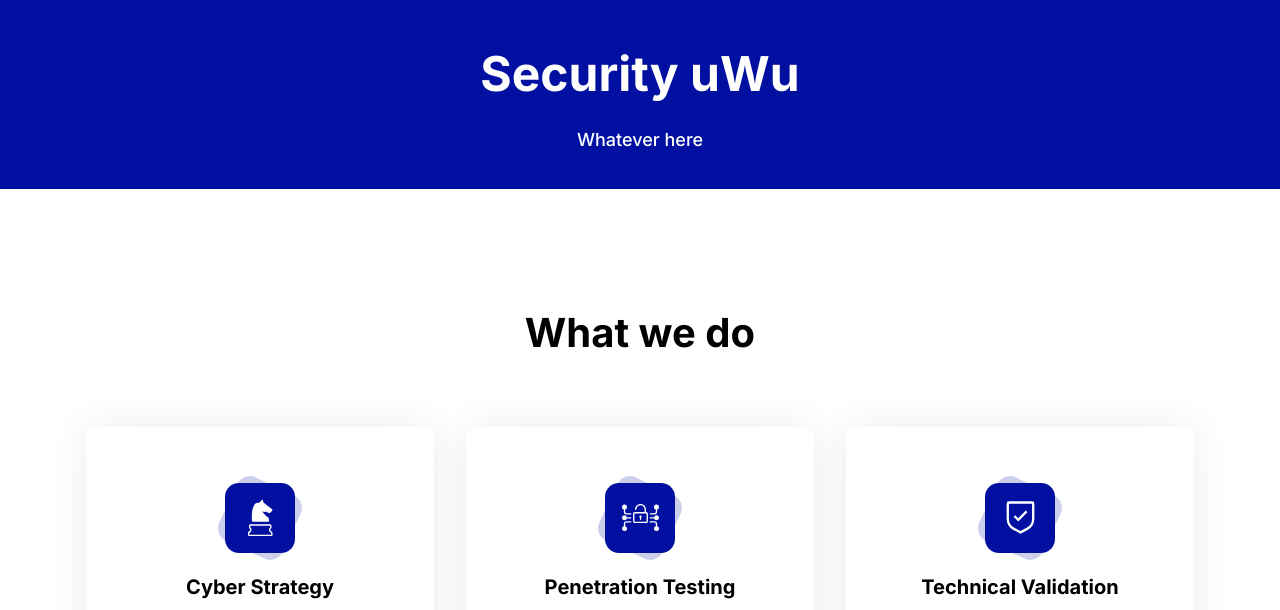
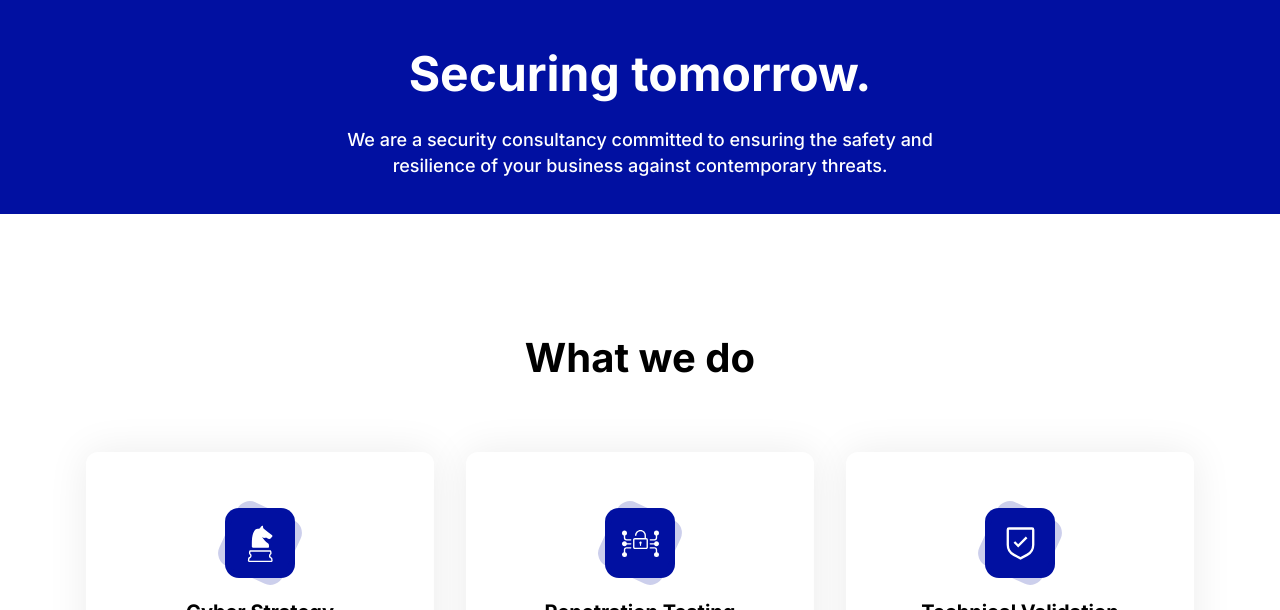
Before and after one commit to farnham-security/farnham-site, a website: page index.html in a window 1280 px wide. Shown: the part 115-725 px from the top of the page. Drawn offline with Linux system fonts and the light colour scheme.

Commit message:
Improve hero section

```diff
--- a/index.html
+++ b/index.html
@@ -54,35 +54,22 @@
         </div>
       </div>
     </div>
-
-    <!-- ====== Hero Section Start -->
-    <div
-      id="home"
-      class="relative overflow-hidden bg-primary pt-[120px] md:pt-[130px] lg:pt-[160px]"
-    >
+    <div id="home" class="bg-primary lg:pt-[160px] md:pt-[130px] overflow-hidden pt-[120px] relative">
       <div class="container">
         <div class="-mx-4 flex flex-wrap items-center">
-          <div class="w-full px-4">
-            <div
-              class="hero-content wow fadeInUp mx-auto max-w-[780px] text-center"
-              data-wow-delay=".2s"
-            >
-              <h1
-                class="mb-6 text-3xl font-bold leading-snug text-white sm:text-4xl sm:leading-snug lg:text-5xl lg:leading-[1.2]"
-              >
-                Security uWu
+          <div class="px-4 w-full">
+            <div data-wow-delay=".2s" class="fadeInUp hero-content max-w-[780px] mx-auto text-center wow">
+              <h1 class="font-bold leading-[1.2] leading-snug lg:leading-[1.2] lg:text-5xl mb-6 sm:leading-snug sm:text-4xl text-3xl text-white">
+                Securing tomorrow.
               </h1>
-              <p
-                class="mx-auto mb-9 max-w-[600px] text-base font-medium text-white sm:text-lg sm:leading-[1.44]"
-              >
-                Whatever here
+              <p class="font-medium max-w-[600px] mb-9 mx-auto sm:leading-[1.44] sm:text-lg text-base text-white">
+                We are a security consultancy committed to ensuring the safety and resilience of your business against contemporary threats.
               </p>
             </div>
           </div>
-          </div>
         </div>
+      </div>
     </div>
-    <!-- ====== Hero Section End -->
 
     <!-- ====== Features Section Start -->
     <section class="pb-8 pt-20 lg:pb-[70px] lg:pt-[120px]">
```
Also changed, not shown: src/assets/css/style.css.
